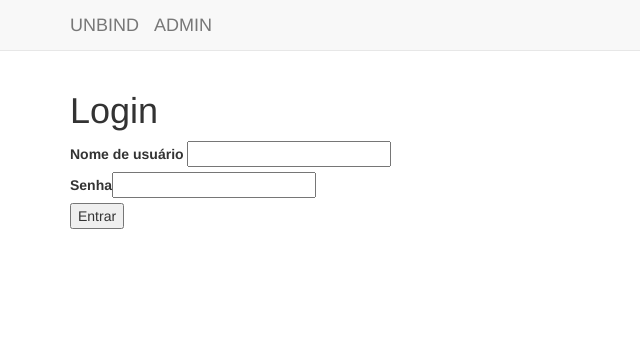
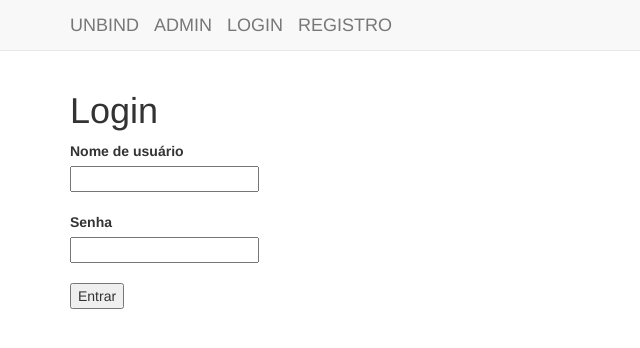
Before and after one commit to ads-unbind/unbind, a Django app: page /usuario/login/ in a window 1280 px wide. Shown: the top 348 px of the page, without its empty margins (0-640 px from the left). Run offline with Django 3.2, Linux system fonts and the light colour scheme; some libraries are stand-ins or nearby versions.

Commit message:
adicionando login e registro na navbar

```diff
--- a/src/templates/base.html
+++ b/src/templates/base.html
@@ -13,6 +13,8 @@
             <ul class='nav navbar-nav'>
                 <li><a class='navbar-brand' href="{% url 'index' %}">UNBIND</a></li>
                 <li><a class='navbar-brand' href="{% url 'admin:index' %}">ADMIN</a></li>
+                <li><a class='navbar-brand' href="{% url 'login' %}">LOGIN</a></li>
+                <li><a class='navbar-brand' href="{% url 'register' %}">REGISTRO</a></li>
             </ul>
         </div>
     </nav>
--- a/src/templates/login.html
+++ b/src/templates/login.html
@@ -2,7 +2,7 @@
 {% block title %}login{% endblock %}
 {% block body %}
 <h1>Login</h1>
-<form method="POST" action="{% url 'usuario:login' %}">
+<form method="POST" ">
     {%csrf_token%}
     <div style="color:red; font-size: 25px">
       {% if error %}
@@ -10,8 +10,8 @@
       <br>
       {% endif %}
     </div>
-    <label> Nome de usuário <input type="" name="username" required maxlength="30" style="text-align:center; " /></label><br>
-    <label> Senha<input type="password" name="password" maxlength="30" required style="text-align:center;" /></label><br>
+    <label> Nome de usuário </label> <br> <input type="" name="username" required maxlength="30" " /></label><br><br>
+    <label> Senha </label> <br> <input type="password" name="password" maxlength="30" required /><br><br>
     <button type="submit" >Entrar</button><br>
 
 </form>
```
